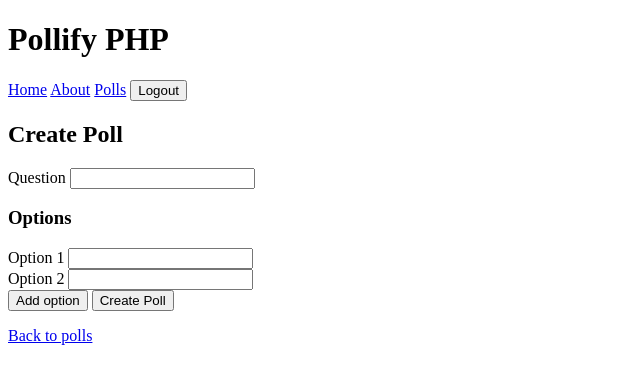
After one commit to csamuele/pollify-php, a PHP site: page /polls/create in a window 1280 px wide. The commit adds this page. Shown: the top 384 px of the page, without its empty margins (0-640 px from the left). Run offline with PHP 8.4, Linux system fonts and the light colour scheme; the visitor is signed in with stand-in values (Sample User, id 1).

Commit message:
Add CSRF protection and implement poll creation functionality

```diff
--- a/app/Controllers/AuthController.php
+++ b/app/Controllers/AuthController.php
@@ -8,6 +8,7 @@ use App\Core\Auth;
 use App\Core\View;
 use App\Models\User;
 use PDOException;
+use App\Core\Csrf;
 
 class AuthController
 {
@@ -20,6 +21,7 @@ class AuthController
 
     public function register(): void
     {
+        Csrf::requireValid();
         $name = trim($_POST['name'] ?? '');
         $email = trim($_POST['email'] ?? '');
         $password = $_POST['password'] ?? '';
@@ -73,6 +75,7 @@ class AuthController
 
     public function login(): void
     {
+        Csrf::requireValid();
         $email = trim($_POST['email'] ?? '');
         $password = $_POST['password'] ?? '';
 
@@ -98,6 +101,7 @@ class AuthController
 
     public function logout(): void
     {
+        Csrf::requireValid();
         Auth::logout();
 
         header('Location: /login');
--- a/app/Controllers/PollController.php
+++ b/app/Controllers/PollController.php
@@ -4,8 +4,10 @@ declare(strict_types=1);
 
 namespace App\Controllers;
 
+use App\Core\Auth;
 use App\Core\View;
 use App\Models\Poll;
+use App\Core\Csrf;
 
 class PollController
 {
@@ -17,6 +19,71 @@ class PollController
             'title' => 'Polls',
             'polls' => $polls,
         ]);
+    }
+
+    public function create(): void
+    {
+        Auth::requireLogin();
+
+        View::render('polls/create', [
+            'title' => 'Create Poll',
+        ]);
+    }
+
+    public function store(): void
+    {
+        Csrf::requireValid();
+        Auth::requireLogin();
+
+        $userId = Auth::userId();
+
+        if ($userId === null) {
+            http_response_code(401);
+            echo '<h1>You must be logged in to create a poll.</h1>';
+            return;
+        }
+
+        $question = trim($_POST['question'] ?? '');
+        $options = $_POST['options'] ?? [];
+
+        if ($question === '') {
+            http_response_code(400);
+            echo '<h1>Question is required.</h1>';
+            return;
+        }
+
+        if (!is_array($options)) {
+            http_response_code(400);
+            echo '<h1>Options must be submitted as an array.</h1>';
+            return;
+        }
+
+        $cleanOptions = [];
+
+        foreach ($options as $option) {
+            $option = trim((string) $option);
+
+            if ($option !== '') {
+                $cleanOptions[] = $option;
+            }
+        }
+
+        if (count($cleanOptions) < 2) {
+            http_response_code(400);
+            echo '<h1>Please provide at least two options.</h1>';
+            return;
+        }
+
+        $pollId = Poll::create($userId, $question, $cleanOptions);
+
+        if ($pollId === null) {
+            http_response_code(500);
+            echo '<h1>Poll could not be created.</h1>';
+            return;
+        }
+
+        header("Location: /polls/show?id={$pollId}");
+        exit;
     }
 
     public function show(): void
--- a/app/Controllers/VoteController.php
+++ b/app/Controllers/VoteController.php
@@ -7,11 +7,13 @@ namespace App\Controllers;
 use App\Core\Auth;
 use App\Models\Ballot;
 use App\Models\Poll;
+use App\Core\Csrf;
 
 class VoteController
 {
     public function store(): void
     {
+        Csrf::requireValid();
         Auth::requireLogin();
 
         $userId = Auth::userId();
--- /dev/null
+++ b/app/Core/Csrf.php
@@ -0,0 +1,40 @@
+<?php
+
+declare(strict_types=1);
+
+namespace App\Core;
+
+class Csrf
+{
+    public static function token(): string
+    {
+        if (!isset($_SESSION['csrf_token'])) {
+            $_SESSION['csrf_token'] = bin2hex(random_bytes(32));
+        }
+
+        return $_SESSION['csrf_token'];
+    }
+
+    public static function field(): string
+    {
+        return '<input type="hidden" name="csrf_token" value="' . e(self::token()) . '">';
+    }
+
+    public static function validate(?string $token): bool
+    {
+        if (!isset($_SESSION['csrf_token']) || $token === null) {
+            return false;
+        }
+
+        return hash_equals($_SESSION['csrf_token'], $token);
+    }
+
+    public static function requireValid(): void
+    {
+        if (!self::validate($_POST['csrf_token'] ?? null)) {
+            http_response_code(419);
+            echo '<h1>Invalid security token. Please go back and try again.</h1>';
+            exit;
+        }
+    }
+}
--- /dev/null
+++ b/app/Core/helpers.php
@@ -0,0 +1,8 @@
+<?php
+
+declare(strict_types=1);
+
+function e(string|int|float|null $value): string
+{
+    return htmlspecialchars((string) $value, ENT_QUOTES, 'UTF-8');
+}
--- a/composer.json
+++ b/composer.json
@@ -9,6 +9,9 @@
   "autoload": {
     "psr-4": {
       "App\\": "app/"
-    }
+    },
+    "files": [
+      "app/Core/helpers.php"
+    ]
   }
 }
--- a/public/index.php
+++ b/public/index.php
@@ -28,4 +28,7 @@ $router->post('/login', 'AuthController@login');
 
 $router->post('/logout', 'AuthController@logout');
 
+$router->get('/polls/create', 'PollController@create');
+$router->post('/polls', 'PollController@store');
+
 $router->dispatch($_SERVER['REQUEST_METHOD'], $_SERVER['REQUEST_URI']);
--- a/views/auth/login.php
+++ b/views/auth/login.php
@@ -1,6 +1,7 @@
 <h2>Login</h2>
 
 <form method="POST" action="/login">
+    <?= \App\Core\Csrf::field() ?>
     <div>
         <label for="email">Email</label>
         <input id="email" name="email" type="email" required>
--- a/views/auth/register.php
+++ b/views/auth/register.php
@@ -1,6 +1,7 @@
 <h2>Register</h2>
 
 <form method="POST" action="/register">
+    <?= \App\Core\Csrf::field() ?>
     <div>
         <label for="name">Name</label>
         <input id="name" name="name" type="text" required>
--- a/views/home.php
+++ b/views/home.php
@@ -1,4 +1,4 @@
-<h2><?= htmlspecialchars($appName, ENT_QUOTES, 'UTF-8') ?></h2>
+<h2><title><?= e($appName ?? 'Pollify PHP') ?></title></h2>
 
 <p>Your vanilla PHP polling app is running.</p>
 
--- a/views/layout.php
+++ b/views/layout.php
@@ -8,7 +8,7 @@ use App\Core\Auth;
 <html lang="en">
 <head>
     <meta charset="UTF-8">
-    <title><?= htmlspecialchars($title ?? 'Pollify PHP', ENT_QUOTES, 'UTF-8') ?></title>
+    <title><?= e($title ?? 'Pollify PHP') ?></title>
 </head>
 <body>
     <header>
@@ -21,6 +21,7 @@ use App\Core\Auth;
 
     <?php if (Auth::check()): ?>
         <form method="POST" action="/logout" style="display: inline;">
+            <?= \App\Core\Csrf::field() ?>
             <button type="submit">Logout</button>
         </form>
     <?php else: ?>
--- /dev/null
+++ b/views/polls/create.php
@@ -0,0 +1,76 @@
+<h2>Create Poll</h2>
+
+<form method="POST" action="/polls">
+    <?= \App\Core\Csrf::field() ?>
+    <div>
+        <label for="question">Question</label>
+        <input
+            id="question"
+            name="question"
+            type="text"
+            required
+        >
+    </div>
+
+    <h3>Options</h3>
+
+    <div id="options-container">
+        <div class="option-field">
+            <label for="option_1">Option 1</label>
+            <input
+                id="option_1"
+                name="options[]"
+                type="text"
+                required
+            >
+        </div>
+
+        <div class="option-field">
+            <label for="option_2">Option 2</label>
+            <input
+                id="option_2"
+                name="options[]"
+                type="text"
+                required
+            >
+        </div>
+    </div>
+
+    <button type="button" id="add-option-button">
+        Add option
+    </button>
+
+    <button type="submit">Create Poll</button>
+</form>
+
+<p>
+    <a href="/polls">Back to polls</a>
+</p>
+
+<script>
+    const optionsContainer = document.getElementById('options-container');
+    const addOptionButton = document.getElementById('add-option-button');
+
+    let optionCount = 2;
+
+    addOptionButton.addEventListener('click', function () {
+        optionCount++;
+
+        const optionWrapper = document.createElement('div');
+        optionWrapper.className = 'option-field';
+
+        const label = document.createElement('label');
+        label.setAttribute('for', `option_${optionCount}`);
+        label.textContent = `Option ${optionCount}`;
+
+        const input = document.createElement('input');
+        input.id = `option_${optionCount}`;
+        input.name = 'options[]';
+        input.type = 'text';
+        input.required = true;
+        optionWrapper.appendChild(label);
+        optionWrapper.appendChild(input);
+
+        optionsContainer.appendChild(optionWrapper);
+    });
+</script>
```
Also changed, not shown: app/Models/Poll.php (+40 -0 lines), views/polls/index.php (+7 -3 lines), views/polls/show.php (+7 -6 lines). Lines whose indentation alone changed are shown as unchanged.
